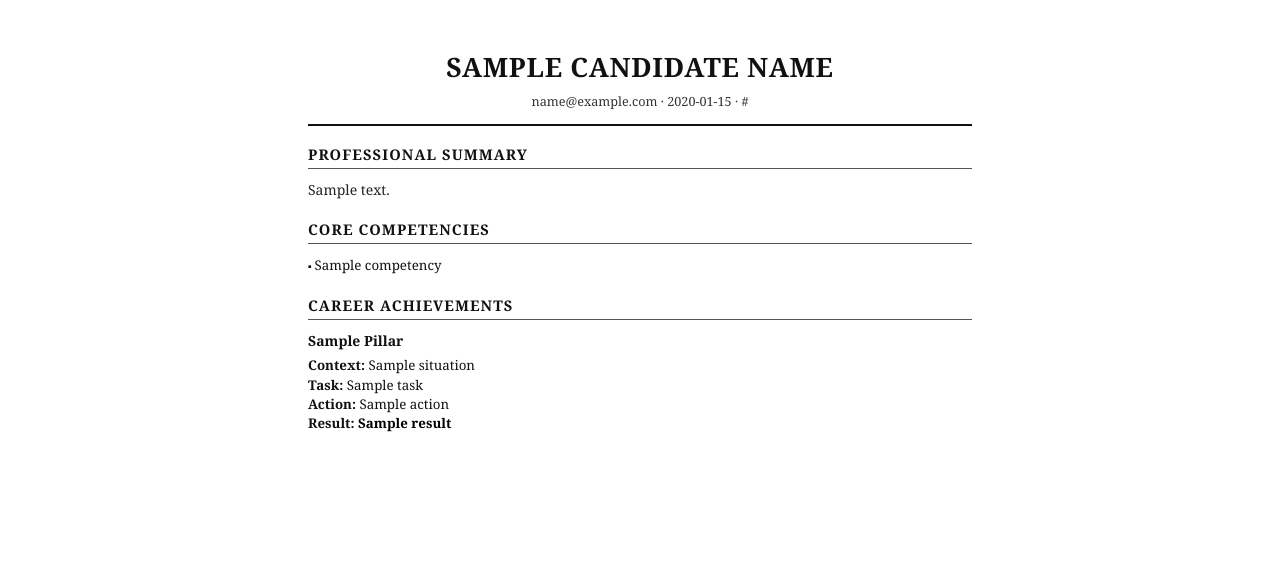
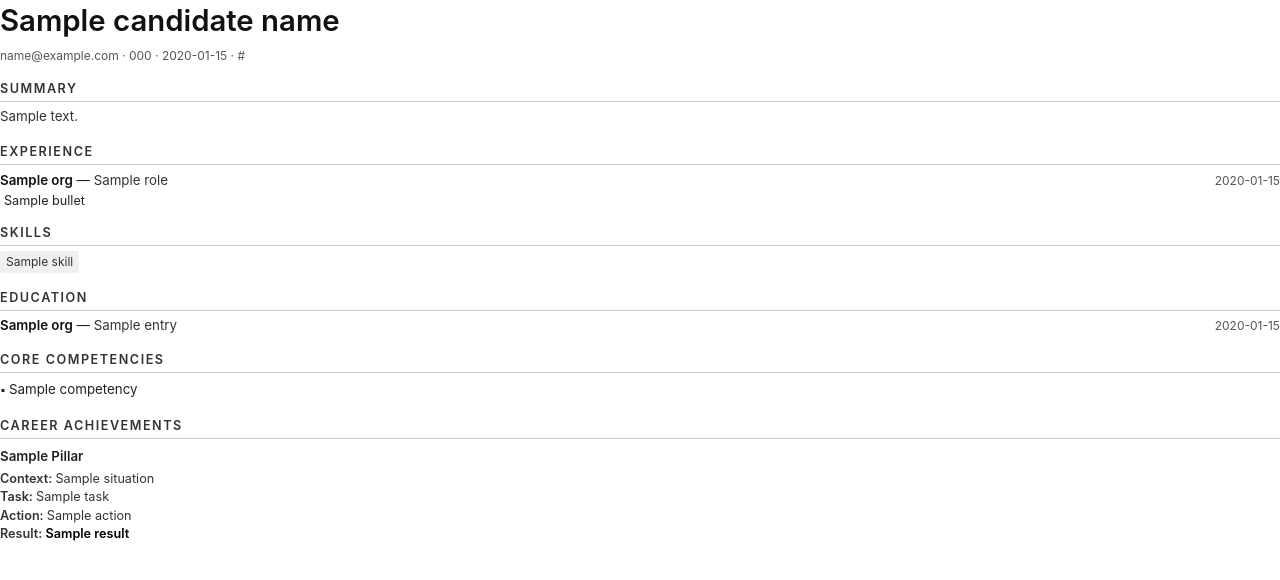
Before and after one commit to suchakra/career-engine, a Python web app: template templates/classic_resume.html in a window 1280 px wide. Shown: the top 580 px of the page. Run offline with Jinja, Linux system fonts and the light colour scheme; the template is opened without the code that fills it: most values are stand-ins (such as "Sample title", 1, 10 or a date in 2020).

Commit message:
feat(9D): professional résumé template with Inter/system-ui, structured sections

```diff
--- a/templates/classic_resume.html
+++ b/templates/classic_resume.html
@@ -7,9 +7,9 @@
     - Jinja2 autoescaping is ALWAYS ON; all variables are auto-escaped by the
       engine.  Never pipe values through |safe.
     - No JavaScript; no external resources; self-contained for PDF rendering.
+    - No @import for Google Fonts — uses Inter / system-ui stack only.
     - Semantic elements: <header>, <main>, <section>, <article>, <h1>-<h3>.
-    - Print-optimized CSS: no floats, no flexbox tricks that break paginators,
-      no background images.
+    - Print-optimized CSS: A4 @page, flex layout for role headers.
 -->
 <html lang="en">
 <head>
@@ -17,6 +17,12 @@
   <meta name="viewport" content="width=device-width, initial-scale=1.0" />
   <title>{{ candidate_name }} — Resume</title>
   <style>
+    /* ── Paged media (WeasyPrint / print) ────────────────────────────────── */
+    @page {
+      size: A4;
+      margin: 15mm 18mm;
+    }
+
     /* ── Reset & base ────────────────────────────────────────────────────── */
     * {
       box-sizing: border-box;
@@ -25,35 +31,28 @@
     }
 
     body {
-      font-family: "Georgia", "Times New Roman", serif;
-      font-size: 11pt;
+      font-family: 'Inter', system-ui, -apple-system, BlinkMacSystemFont, sans-serif;
+      font-size: 10pt;
       line-height: 1.45;
-      color: #111;
+      color: #222;
       background: #fff;
-      max-width: 760px;
-      margin: 0 auto;
-      padding: 36pt 36pt 48pt 36pt;
     }
 
     /* ── Header / name block ─────────────────────────────────────────────── */
     header {
-      text-align: center;
-      border-bottom: 2px solid #111;
-      padding-bottom: 10pt;
-      margin-bottom: 14pt;
+      margin-bottom: 12pt;
     }
 
     header h1 {
-      font-size: 20pt;
-      font-weight: bold;
-      letter-spacing: 0.5pt;
-      text-transform: uppercase;
+      font-size: 22pt;
+      font-weight: 600;
+      color: #111;
     }
 
     .contact-line {
-      font-size: 9.5pt;
-      color: #333;
-      margin-top: 4pt;
+      font-size: 9pt;
+      color: #555;
+      margin-top: 3pt;
     }
 
     .contact-line span + span::before {
@@ -62,57 +61,95 @@
 
     /* ── Section headings ────────────────────────────────────────────────── */
     section {
-      margin-bottom: 14pt;
+      margin-bottom: 12pt;
+      page-break-inside: avoid;
     }
 
     section > h2 {
-      font-size: 11pt;
-      font-weight: bold;
+      font-size: 9.5pt;
+      font-weight: 600;
+      letter-spacing: 1.5px;
       text-transform: uppercase;
-      letter-spacing: 0.8pt;
-      border-bottom: 1px solid #555;
+      color: #333;
+      border-bottom: 0.5px solid #ccc;
       padding-bottom: 2pt;
-      margin-bottom: 8pt;
+      margin-bottom: 4pt;
     }
 
     /* ── Summary ─────────────────────────────────────────────────────────── */
-    .summary p {
-      font-size: 10.5pt;
+    .summary-text {
+      font-size: 10pt;
+      color: #333;
+      line-height: 1.5;
+    }
+
+    /* ── Experience & Education role rows ────────────────────────────────── */
+    .role {
+      margin-bottom: 8pt;
+      page-break-inside: avoid;
+    }
+
+    .role:last-child {
+      margin-bottom: 0;
+    }
+
+    .role-head {
+      display: flex;
+      justify-content: space-between;
+      align-items: baseline;
+    }
+
+    .role-identity {
+      font-size: 10pt;
+    }
+
+    .role-company {
+      font-weight: 600;
+      color: #111;
+    }
+
+    .role-title {
+      font-weight: 400;
+      color: #333;
+    }
+
+    .role-dates {
+      font-size: 9pt;
+      color: #555;
+      white-space: nowrap;
+      margin-left: 8pt;
+      flex-shrink: 0;
+    }
+
+    ul.bullets {
+      list-style: disc;
+      padding-left: 4px;
+      margin-top: 3pt;
+    }
+
+    ul.bullets li {
+      font-size: 9.5pt;
+      line-height: 14px;
+      margin-bottom: 3px;
       color: #222;
     }
 
-    /* ── Pillar / STAR stories ───────────────────────────────────────────── */
-    article.story {
-      margin-bottom: 10pt;
-      page-break-inside: avoid;
+    /* ── Skills pills ────────────────────────────────────────────────────── */
+    .skills-pills {
+      display: flex;
+      flex-wrap: wrap;
+      gap: 4px;
     }
 
-    article.story h3 {
-      font-size: 10.5pt;
-      font-weight: bold;
-      margin-bottom: 2pt;
+    .pill {
+      background: #f0f0f0;
+      border-radius: 3px;
+      padding: 2px 6px;
+      font-size: 9pt;
+      color: #333;
     }
 
-    .story-meta {
-      font-size: 9pt;
-      color: #555;
-      margin-bottom: 3pt;
-    }
-
-    .story-body {
-      font-size: 10pt;
-    }
-
-    .story-body .label {
-      font-weight: bold;
-    }
-
-    .story-result {
-      font-weight: bold;
-      color: #000;
-    }
-
-    /* ── Competency list ─────────────────────────────────────────────────── */
+    /* ── Competency list (legacy) ────────────────────────────────────────── */
     ul.competencies {
       list-style: none;
       padding: 0;
@@ -130,19 +167,30 @@
       font-size: 8pt;
     }
 
+    /* ── STAR story blocks (legacy) ──────────────────────────────────────── */
+    article.story {
+      margin-bottom: 8pt;
+      page-break-inside: avoid;
+    }
+
+    .story-body {
+      font-size: 9.5pt;
+      color: #333;
+    }
+
+    .story-body .label {
+      font-weight: 600;
+    }
+
+    .story-result {
+      font-weight: 600;
+      color: #000;
+    }
+
     /* ── Print overrides ─────────────────────────────────────────────────── */
     @media print {
       body {
-        padding: 0;
         margin: 0;
-      }
-
-      header {
-        margin-top: 0;
-      }
-
-      section {
-        page-break-inside: avoid;
       }
     }
   </style>
@@ -154,6 +202,7 @@
     <h1>{{ candidate_name }}</h1>
     <div class="contact-line">
       {% if candidate_email %}<span>{{ candidate_email }}</span>{% endif %}
+      {% if candidate_phone %}<span>{{ candidate_phone }}</span>{% endif %}
       {% if candidate_location %}<span>{{ candidate_location }}</span>{% endif %}
       {% if candidate_linkedin %}<span>{{ candidate_linkedin }}</span>{% endif %}
     </div>
@@ -163,13 +212,66 @@
 
     <!-- ── Professional summary ────────────────────────────────────────────── -->
     {% if summary %}
-    <section class="summary">
-      <h2>Professional Summary</h2>
-      <p>{{ summary }}</p>
+    <section>
+      <h2>Summary</h2>
+      <p class="summary-text">{{ summary }}</p>
     </section>
     {% endif %}
 
-    <!-- ── Core competencies ───────────────────────────────────────────────── -->
+    <!-- ── Experience ──────────────────────────────────────────────────────── -->
+    {% if experience %}
+    <section>
+      <h2>Experience</h2>
+      {% for role in experience %}
+      <div class="role">
+        <div class="role-head">
+          <span class="role-identity">
+            <span class="role-company">{{ role.org }}</span>{% if role.title %} &mdash; <span class="role-title">{{ role.title }}</span>{% endif %}
+          </span>
+          {% if role.dates %}<span class="role-dates">{{ role.dates }}</span>{% endif %}
+        </div>
+        {% if role.bullets %}
+        <ul class="bullets">
+          {% for b in role.bullets %}
+          <li>{{ b }}</li>
+          {% endfor %}
+        </ul>
+        {% endif %}
+      </div>
+      {% endfor %}
+    </section>
+    {% endif %}
+
+    <!-- ── Skills ──────────────────────────────────────────────────────────── -->
+    {% if skills %}
+    <section>
+      <h2>Skills</h2>
+      <div class="skills-pills">
+        {% for skill in skills %}
+        <span class="pill">{{ skill }}</span>
+        {% endfor %}
+      </div>
+    </section>
+    {% endif %}
+
+    <!-- ── Education ───────────────────────────────────────────────────────── -->
+    {% if education %}
+    <section>
+      <h2>Education</h2>
+      {% for entry in education %}
+      <div class="role">
+        <div class="role-head">
+          <span class="role-identity">
+            <span class="role-company">{{ entry.org }}</span>{% if entry.title %} &mdash; <span class="role-title">{{ entry.title }}</span>{% endif %}
+          </span>
+          {% if entry.dates %}<span class="role-dates">{{ entry.dates }}</span>{% endif %}
+        </div>
+      </div>
+      {% endfor %}
+    </section>
+    {% endif %}
+
+    <!-- ── Core competencies (legacy) ──────────────────────────────────────── -->
     {% if target_competencies %}
     <section>
       <h2>Core Competencies</h2>
@@ -187,7 +289,7 @@
       <h2>Career Achievements</h2>
 
       {% for pillar, stories in stories_by_pillar.items() %}
-      <h3 style="font-size:10.5pt; font-weight:bold; margin: 8pt 0 4pt 0;
+      <h3 style="font-size: 10pt; font-weight: 600; margin: 6pt 0 3pt 0;
                  text-transform: capitalize;">{{ pillar | replace("_", " ") }}</h3>
 
       {% for story in stories %}
```
Also changed, not shown: tests/test_resume_template.py (added, +95 -0 lines).
